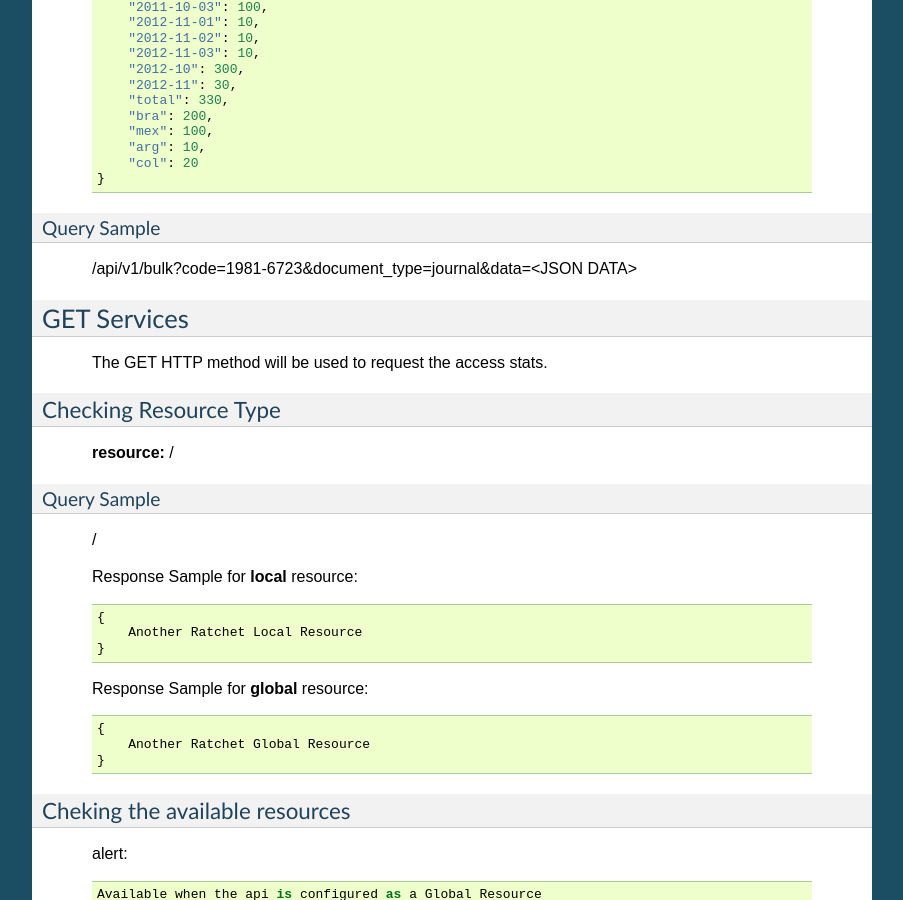
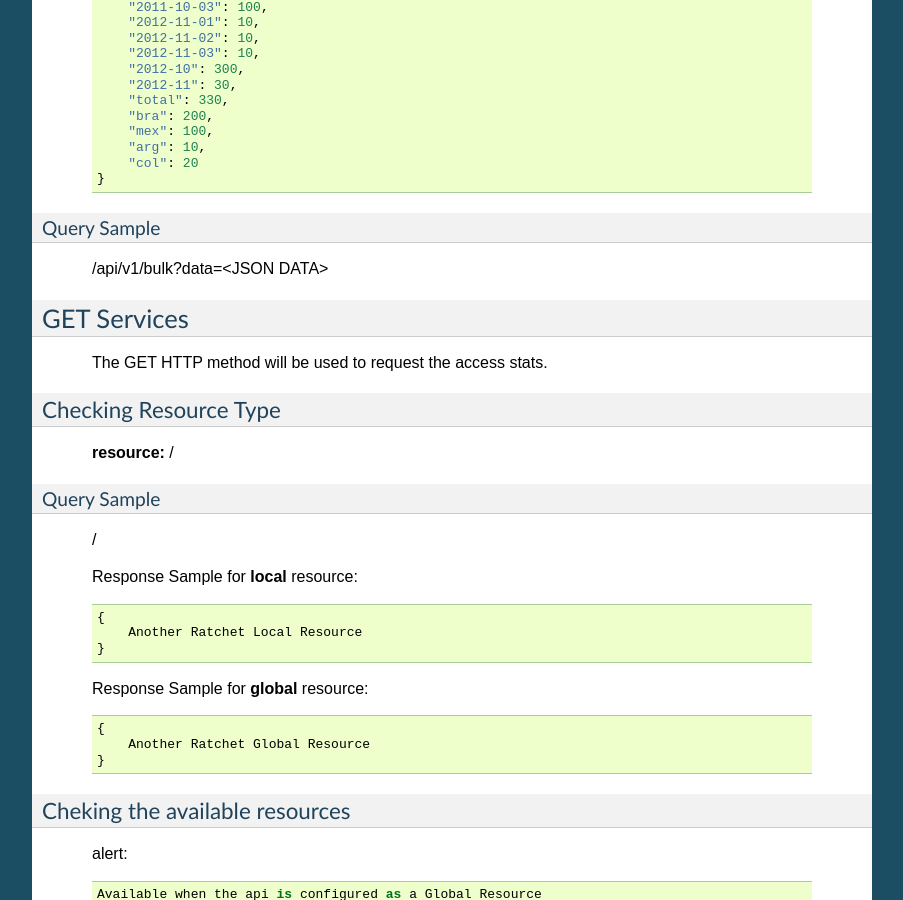
Before and after one commit to scieloorg/ratchet, a Sphinx documentation site: the page built from docs/api.rst, in a window 1280 px wide and 900 px high, scrolled down 1988 px. Shown: the whole window, without its empty margins (198-1101 px from the left). Built offline with Sphinx 7.4.7, drawn with Linux system fonts in a browser that asks for light colours.

```diff
--- a/docs/api.rst
+++ b/docs/api.rst
@@ -128,7 +128,7 @@
 Query Sample
 ------------
 
-    /api/v1/bulk?code=1981-6723&document_type=journal&data=<JSON DATA>
+    /api/v1/bulk?data=<JSON DATA>
 
 GET Services
 ============
```
